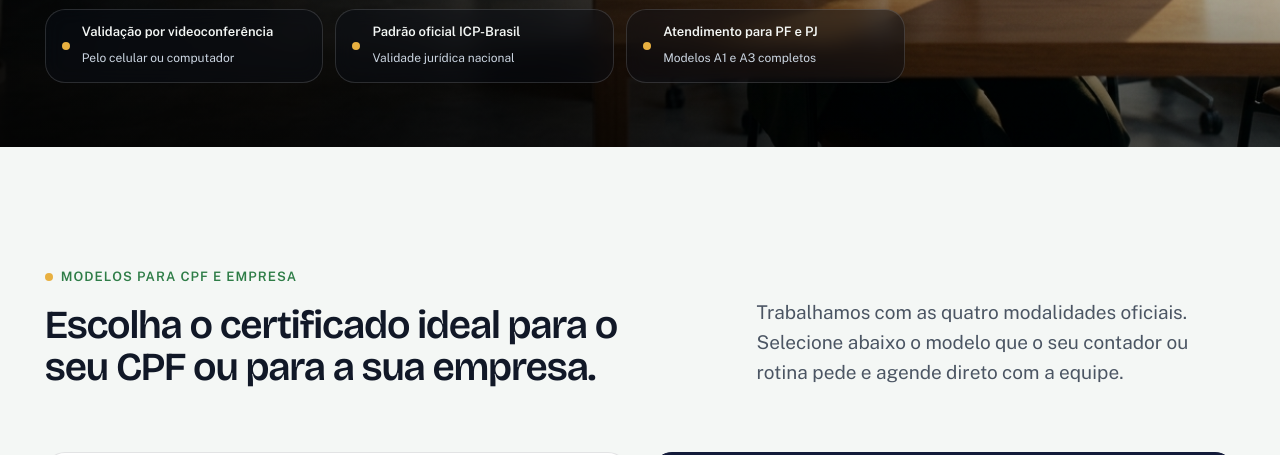
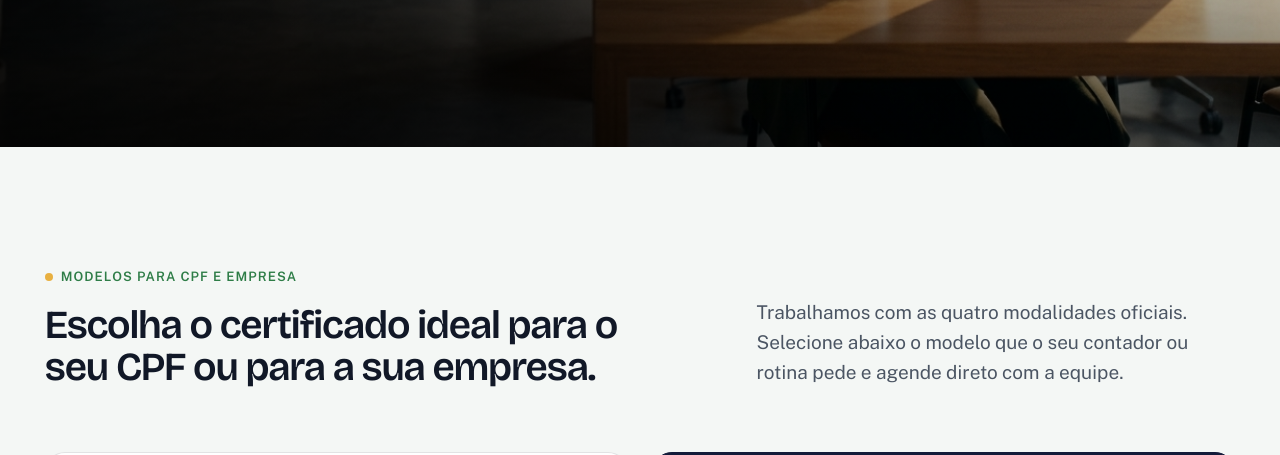
Before and after one commit to vitor-nery11/LT_certificadora_landing_page, a plain HTML site: page index.html in a window 1280 px wide. Shown: the part 653-1108 px from the top of the page. Drawn offline with nearby package versions, Linux system fonts and the light colour scheme.

Commit message:
refactor(hero): remover selos da base da hero section para layout mais limpo

```diff
--- a/index.html
+++ b/index.html
@@ -637,8 +637,7 @@ p {
   flex: 1;
   display: flex;
   flex-direction: column;
-  justify-content: space-between;
-  gap: var(--esp-8);
+  justify-content: center;
   padding-top: var(--esp-4);
 }
 
@@ -696,53 +695,6 @@ p {
   gap: var(--esp-4);
 }
 
-/* Barra de 3 selos leves e translúcidos na base da Abertura */
-.abertura-selos {
-  display: grid;
-  grid-template-columns: 1fr;
-  gap: var(--esp-3);
-  padding-top: var(--esp-5);
-  border-top: 1px solid rgba(255, 255, 255, 0.14);
-}
-
-@media (min-width: 768px) {
-  .abertura-selos {
-    grid-template-columns: repeat(3, 1fr);
-    max-width: 860px;
-  }
-}
-
-.selo-rapido {
-  background: rgba(10, 15, 26, 0.42);
-  backdrop-filter: blur(10px);
-  -webkit-backdrop-filter: blur(10px);
-  border: 1px solid rgba(255, 255, 255, 0.14);
-  border-radius: var(--raio);
-  padding: var(--esp-3) var(--esp-4);
-  display: flex;
-  align-items: center;
-  gap: var(--esp-3);
-}
-
-.selo-ponto {
-  width: var(--esp-2);
-  height: var(--esp-2);
-  border-radius: var(--raio-pilula);
-  background: var(--sol-lt);
-  flex-shrink: 0;
-}
-
-.selo-rapido strong {
-  display: block;
-  font-size: var(--t-rotulo);
-  font-weight: var(--peso-forte);
-  color: var(--tinta-clara);
-}
-
-.selo-rapido span {
-  font-size: 0.75rem;
-  color: #CBD5E1;
-}
 
 /* ==========================================================================
    6. SEÇÃO 2: OS 4 CERTIFICADOS DIGITAIS (PONTA A PONTA)
@@ -1581,30 +1533,6 @@ p {
               </span>
             </a>
             <a class="bt-secundario" href="#certificados">Escolher entre A1 e A3</a>
-          </div>
-        </div>
-      </div>
-
-      <div class="abertura-selos" aria-label="Garantias principais">
-        <div class="selo-rapido">
-          <span class="selo-ponto" aria-hidden="true"></span>
-          <div>
-            <strong>Validação por videoconferência</strong>
-            <span>Pelo celular ou computador</span>
-          </div>
-        </div>
-        <div class="selo-rapido">
-          <span class="selo-ponto" aria-hidden="true"></span>
-          <div>
-            <strong>Padrão oficial ICP-Brasil</strong>
-            <span>Validade jurídica nacional</span>
-          </div>
-        </div>
-        <div class="selo-rapido">
-          <span class="selo-ponto" aria-hidden="true"></span>
-          <div>
-            <strong>Atendimento para PF e PJ</strong>
-            <span>Modelos A1 e A3 completos</span>
           </div>
         </div>
       </div>
```
Also changed, not shown: layout-alta-fidelidade.html (+1 -73 lines), 1 other file.
